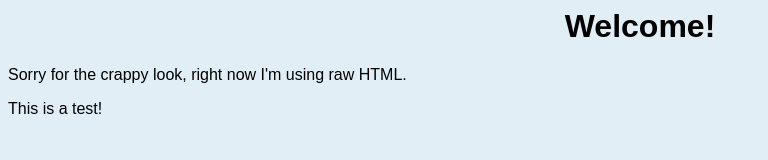
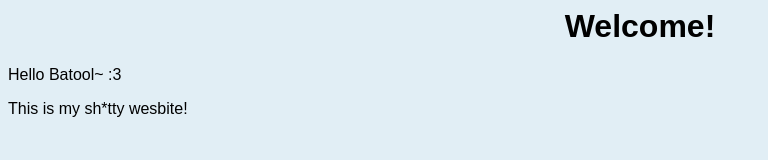
Before and after one commit to julimakja/julimakja, a plain HTML site: page index.html in a window 1280 px wide. Shown: the whole page, without its empty margins (0-768 px from the left). Drawn offline with Linux system fonts and the light colour scheme.

Commit message:
attempt at inside joke(?)

```diff
--- a/index.html
+++ b/index.html
@@ -4,7 +4,7 @@
 </head>
 <body>
     <h1>Welcome!</h1>
-    <p>Sorry for the crappy look, right now I'm using raw HTML.</p>
-    <p>This is a test!</p>
+    <p>Hello Batool~ :3</p>
+    <p>This is my sh*tty wesbite!</p>
 </body>
 </html>
```
Also changed, not shown: lwalajulili.html (line endings or trailing spaces), styles.css (line endings or trailing spaces).
